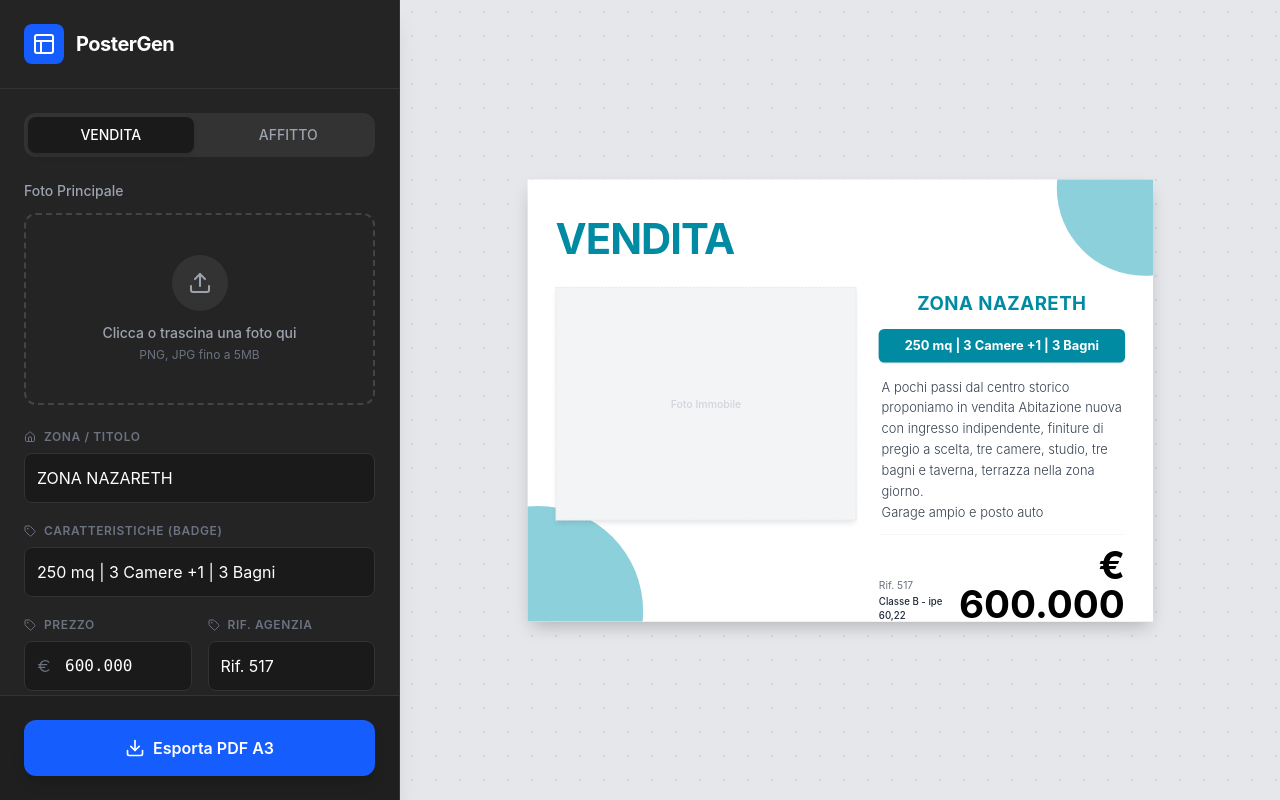
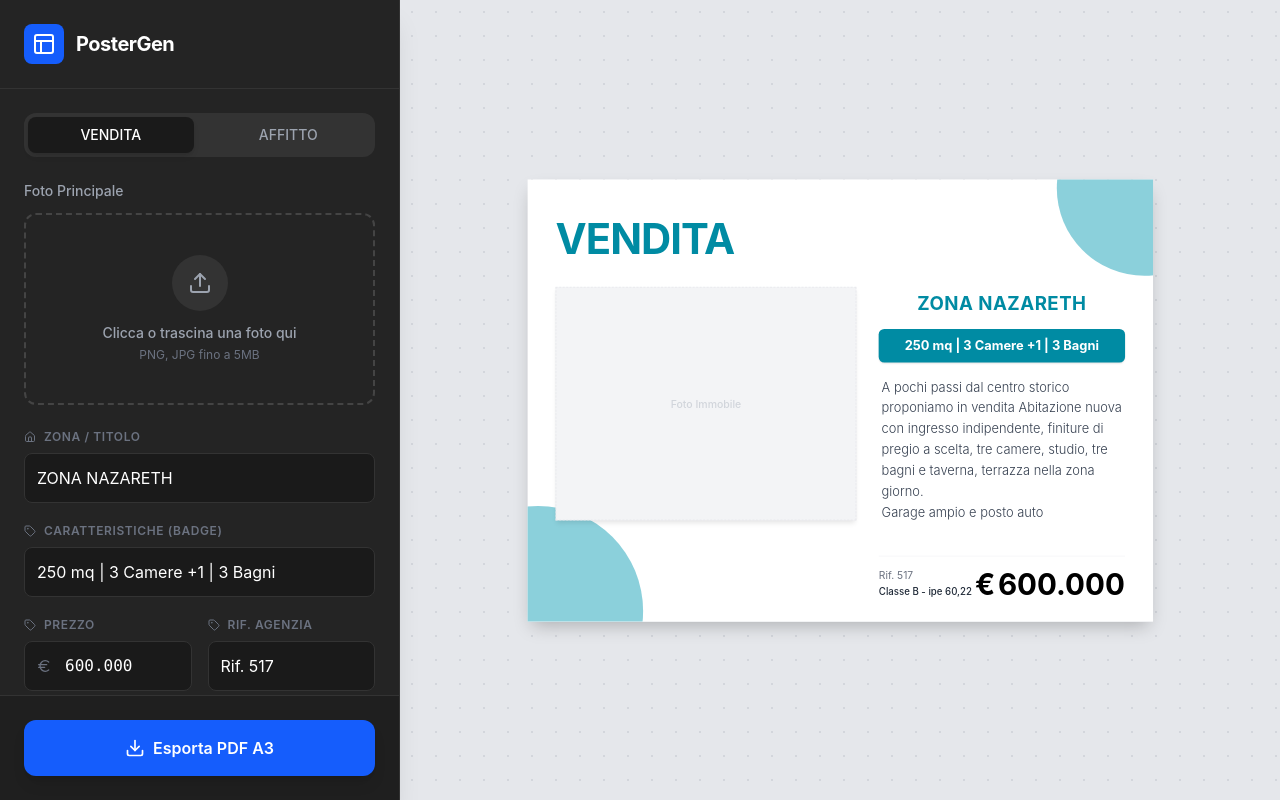
Before and after one commit to fconsulenzapadova-gif/immobiliare.poster, a React (Vite) app: page / in a window 1280 px wide. Built offline with nearby package versions, Linux system fonts and the light colour scheme.

Commit message:
Adjust price text size and alignment

```diff
--- a/src/components/PosterPreview.jsx
+++ b/src/components/PosterPreview.jsx
@@ -124,10 +124,11 @@ export function PosterPreview({ data, id }) {
 
                                     {/* Price */}
                                     <div
-                                        className="font-bold text-black leading-none"
-                                        style={{ fontSize: '6.9em' }}
+                                        className="font-bold text-black leading-none flex items-baseline gap-2"
+                                        style={{ fontSize: '5.2785em' }}
                                     >
-                                        € {data.price || '---'}
+                                        <span>€</span>
+                                        <span>{data.price || '---'}</span>
                                     </div>
                                 </div>
                             </div>
```
